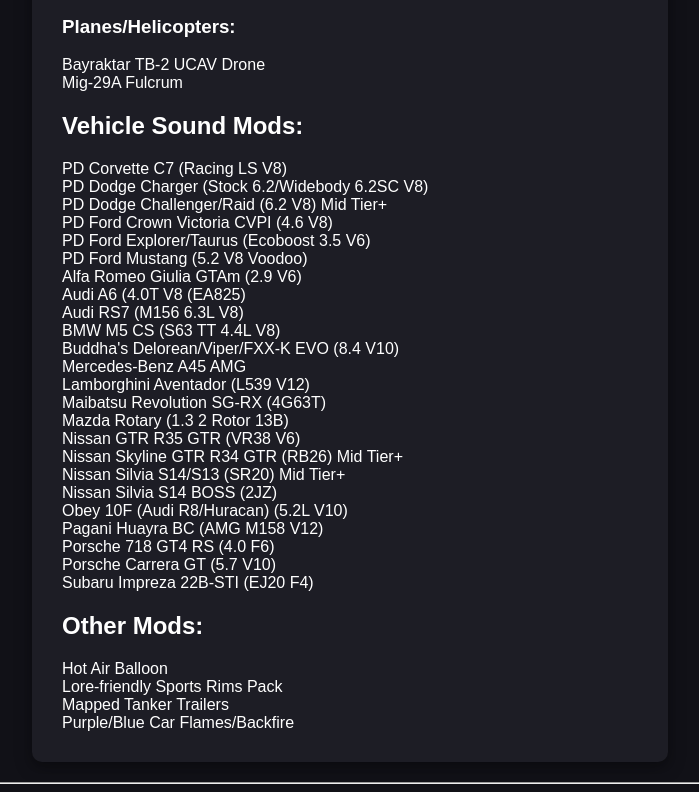
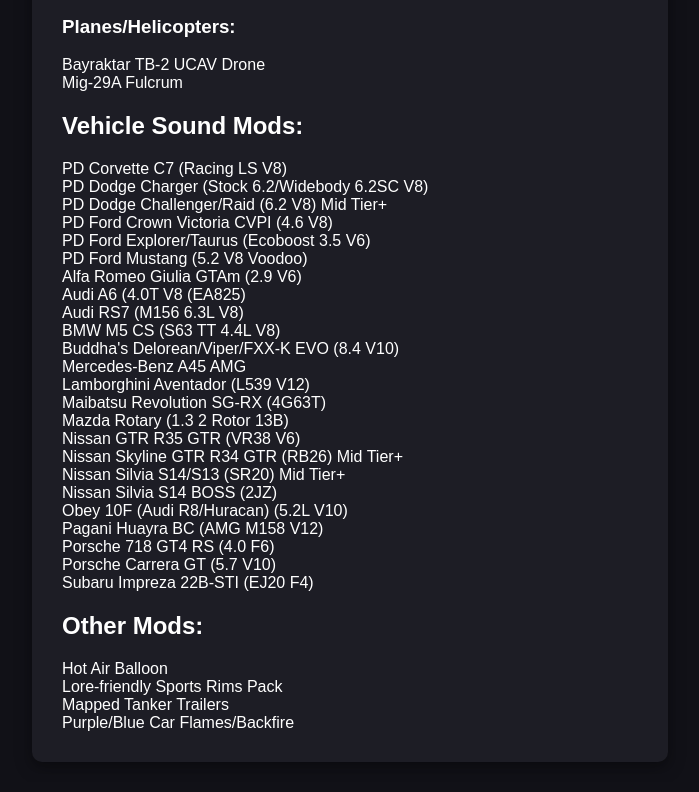
Before and after one commit to yungsamd17/np-carmods, a plain HTML site: page index.html in a window 1280 px wide. Shown: the part 2063-2855 px from the top of the page, without its empty margins (290-989 px from the left). Drawn offline with Linux system fonts and the light colour scheme.

Commit message:
🔧Update HTML
- Removed divider, unintentionally pushed - In prep of adding a footer (WIP)

```diff
--- a/index.html
+++ b/index.html
@@ -72,7 +72,6 @@
         <div class="card otherCarmodsList" style="display: none;">
             <span>You can also check out <a href="https://yungsamd17.github.io/onx-carmods" target="_blank" class="onxLink">ONX Vehicle Mods</a></span>
         </div>
-        <hr class="solid">
     </div>
 
     <!-- Back to top Button -->
```
